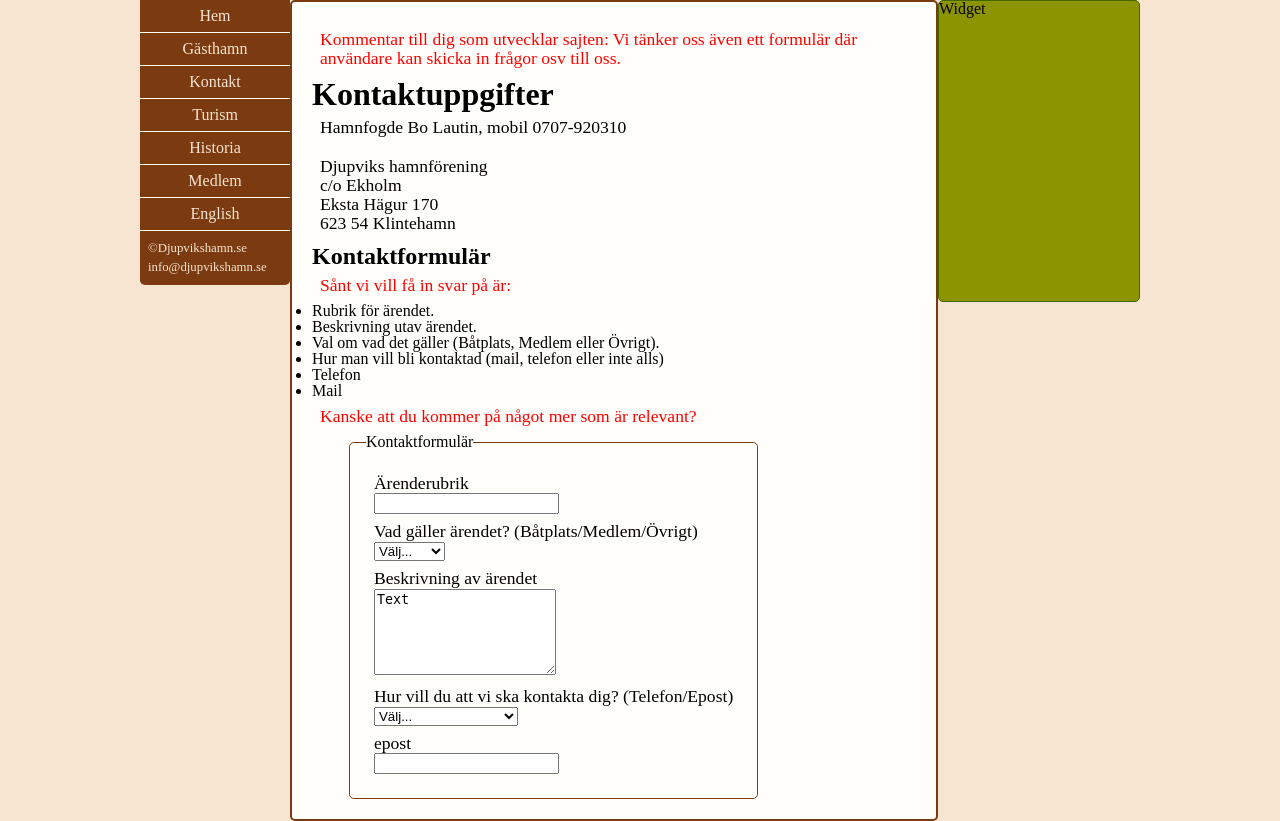
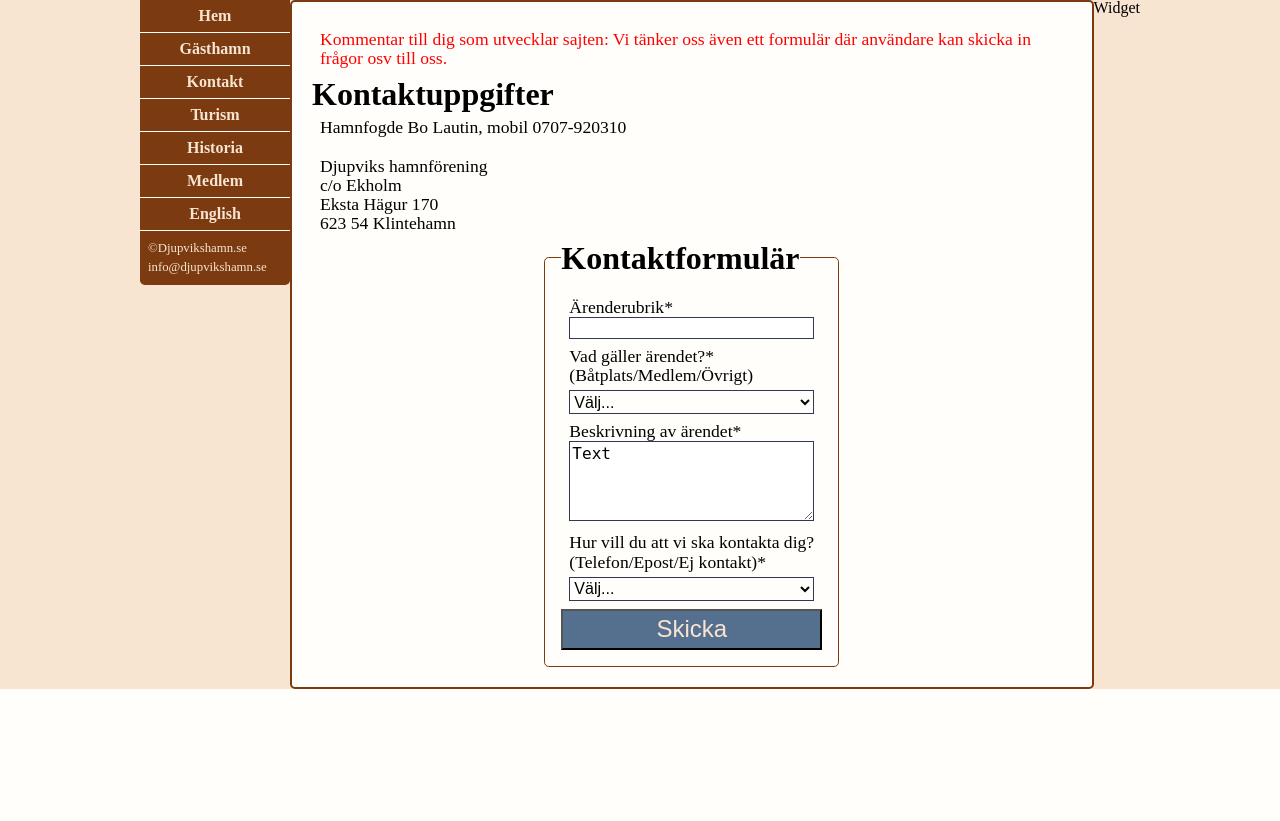
Before and after one commit to ytterdorr/DynWeb_Proj, a PHP site: page /html/kontakt.html in a window 1280 px wide. Shown: the part 160-981 px from the top of the page. After the commit the page ends 849 px from the top, so only its background shows below. Run offline with PHP 8.4, Linux system fonts and the light colour scheme.

Commit message:
finished the form, and some html meta-tag errors

```diff
--- a/css/main.css
+++ b/css/main.css
@@ -120,6 +120,8 @@
   border-radius: 0.3rem;
   padding: 1rem;
   margin: auto;
+  width: 100%
+  max-width: 500px;
 }
 
 form textarea {
@@ -214,6 +216,7 @@
   padding: 0.5rem;
   text-decoration: none;
   list-style-type: none;
+  font-weight: bold;
   /* border-radius: 0.3rem; */
 }
 
@@ -230,11 +233,10 @@
   padding: 20px;
 }
 
-.side-widget,
-.widget {
+.side-widget,{
   width: 20%;
   border: 1px solid var(--green1);
-  background-color: var(--green3);
+  background-color: var(--brown2);
   border-radius: 5px;
   max-height: 300px;
   /* display: none; */
@@ -272,6 +274,51 @@
   text-decoration: none;
 }
 
+
+
+/* Formuläret */
+#contact-form {
+  width: 100%;
+}
+.skicka-knapp {
+  width: 100%;
+  background-color: var(--blue1);
+  color: var(--white1);
+  font-size: 1.5rem;
+  padding: 0.3rem;
+}
+
+.skicka-knapp:hover {
+  background-color: var(--blue2);
+}
+form p {
+  box-sizing: border-box;
+}
+
+form input, form textarea, form select {
+  width: 100%;
+  box-sizing: border-box;
+  font-size: 1rem;
+  border: 1px solid var(--blue3);
+}
+
+form legend {
+  font-size: 2rem;
+  font-weight: bold;
+  /* display: none; */
+}
+
+select {
+  width: 100%;
+  height: 1.5rem;
+  background-color: var(--white2);
+  margin-top: 0.3rem;
+}
+
+.hidden {
+  display: none;
+}
+
 @media screen and (min-width: 1000px) {
   .side-widget {
     display: block;
--- a/html/english.html
+++ b/html/english.html
@@ -2,7 +2,7 @@
 <html lang="en">
   <head>
     <meta charset="UTF-8" />
-    <meta name="viewport" content="width=<device-width>, initial-scale=1.0" />
+    <meta name="viewport" content="width=device-width, initial-scale=1.0" />
     <title>Document</title>
     <link rel="stylesheet" href="../css/reset.css" />
     <link rel="stylesheet" href="../css/main.css" />
@@ -11,7 +11,7 @@
   <body>
     <div class="container">
       <header>
-        <h4>This will be the header</h4>
+        <h1>Djupviks Hamn</h1>
       </header>
       <div class="content-container">
         <aside class="left-side"></aside>
--- a/html/gasthamn.html
+++ b/html/gasthamn.html
@@ -2,7 +2,7 @@
 <html lang="en">
   <head>
     <meta charset="UTF-8" />
-    <meta name="viewport" content="width=<device-width>, initial-scale=1.0" />
+    <meta name="viewport" content="width=device-width, initial-scale=1.0" />
     <title>Document</title>
     <link rel="stylesheet" href="../css/reset.css" />
     <link rel="stylesheet" href="../css/main.css" />
@@ -40,7 +40,7 @@
           <p>
             Hamnfogde Bo Lautin Mobil 0707 - 92 03 10
           </p>
-          <div class="side-widget" id="widget">Widget</div>
+          <div class="widget" id="widget">Widget</div>
         </main>
       </div>
     </div>
--- a/html/historia.html
+++ b/html/historia.html
@@ -2,7 +2,7 @@
 <html lang="en">
   <head>
     <meta charset="UTF-8" />
-    <meta name="viewport" content="width=<device-width>, initial-scale=1.0" />
+    <meta name="viewport" content="width=device-width, initial-scale=1.0" />
     <title>Document</title>
     <link rel="stylesheet" href="../css/reset.css" />
     <link rel="stylesheet" href="../css/main.css" />
--- a/html/kontakt.html
+++ b/html/kontakt.html
@@ -2,7 +2,7 @@
 <html lang="en">
   <head>
     <meta charset="UTF-8" />
-    <meta name="viewport" content="width=<device-width>, initial-scale=1.0" />
+    <meta name="viewport" content="width=device-width, initial-scale=1.0" />
     <title>Document</title>
     <link rel="stylesheet" href="../css/reset.css" />
     <link rel="stylesheet" href="../css/main.css" />
@@ -31,8 +31,8 @@
             Eksta Hägur 170<br />
             623 54 Klintehamn<br />
           </p>
-          <h3>Kontaktformulär</h3>
-          <p class="comment">
+          <!-- <h3>Kontaktformulär</h3> -->
+          <!-- <p class="comment">
             Sånt vi vill få in svar på är:
           </p>
           <ul>
@@ -45,19 +45,19 @@
           </ul>
           <p class="comment">
             Kanske att du kommer på något mer som är relevant?
-          </p>
+          </p> -->
 
           <form id="contact-form">
             <fieldset>
               <legend>Kontaktformulär</legend>
               <p>
-                <label for="rubrik-input">Ärenderubrik</label>
+                <label for="rubrik-input">Ärenderubrik*</label>
                 <input type="text" name="rubrik" id="rubrik-input" required />
               </p>
 
               <p>
                 <label for="arende-typ"
-                  >Vad gäller ärendet? (Båtplats/Medlem/Övrigt)</label
+                  >Vad gäller ärendet?* <br />(Båtplats/Medlem/Övrigt)</label
                 >
 
                 <select id="arende-typ" name="arende-typ" required>
@@ -69,17 +69,23 @@
               </p>
 
               <p>
-                <label for="beskrivning">Beskrivning av ärendet</label>
-                <textarea type="text" name="beskrivning" required>
+                <label for="beskrivning">Beskrivning av ärendet*</label>
+                <textarea
+                  type="text"
+                  name="beskrivning"
+                  id="beskrivning"
+                  required
+                >
 Text</textarea
                 >
               </p>
 
               <p>
-                <label for="contact"
-                  >Hur vill du att vi ska kontakta dig? (Telefon/Epost)</label
+                <label for="contact-select"
+                  >Hur vill du att vi ska kontakta dig? <br />(Telefon/Epost/Ej
+                  kontakt)*</label
                 >
-                <select id="contact" name="contact" required>
+                <select id="contact-select" name="contact-select" required>
                   <option value="">Välj...</option>
                   <option value="epost">Epost</option>
                   <option value="telefon">Telefon</option>
@@ -87,10 +93,11 @@
                 </select>
               </p>
 
-              <p>
-                <label for="epost">epost</label>
-                <input type="email" name="epost" id="epost-input" required />
+              <p class="contact-method">
+                <!-- <label for="telefon-input">Telefonnummer</label>
+                <input type="tel" name="telefon" id="telefon-input" /> -->
               </p>
+              <button type="submit" class="skicka-knapp">Skicka</button>
             </fieldset>
           </form>
         </main>
--- a/html/medlem.html
+++ b/html/medlem.html
@@ -2,7 +2,7 @@
 <html lang="en">
   <head>
     <meta charset="UTF-8" />
-    <meta name="viewport" content="width=<device-width>, initial-scale=1.0" />
+    <meta name="viewport" content="width=device-width, initial-scale=1.0" />
     <title>Document</title>
     <link rel="stylesheet" href="../css/reset.css" />
     <link rel="stylesheet" href="../css/main.css" />
@@ -11,7 +11,7 @@
   <body>
     <div class="container">
       <header>
-        <h4>This will be the header</h4>
+        <h1>Djupviks Hamn</h1>
       </header>
       <div class="content-container">
         <aside class="left-side"></aside>
--- a/html/turism.html
+++ b/html/turism.html
@@ -2,7 +2,7 @@
 <html lang="en">
   <head>
     <meta charset="UTF-8" />
-    <meta name="viewport" content="width=<device-width>, initial-scale=1.0" />
+    <meta name="viewport" content="width=device-width, initial-scale=1.0" />
     <title>Document</title>
     <link rel="stylesheet" href="../css/reset.css" />
     <link rel="stylesheet" href="../css/main.css" />
--- a/js/kontaktform.js
+++ b/js/kontaktform.js
@@ -1,8 +1,28 @@
-let kontakt = document.querySelector("#contact");
+let kontakt = document.querySelector("#contact-select");
 console.log(kontakt);
 
 const form = document.querySelector("#contact-form");
 
 kontakt.addEventListener("change", function (event) {
   console.log(kontakt.value);
+  // hide contact method fields
+  contactMethod = document.querySelector(".contact-method");
+  contactMethod.innerHTML = "";
+  if (kontakt.value == "epost") {
+    contactMethod.innerHTML = `<label for="contact-input">Epost*</label>
+    <input type="email" name="contactMethod" id="contact-input" required/>`;
+  } else if (kontakt.value == "telefon") {
+    contactMethod.innerHTML = `<label for="contact-input">Telefonnummer*</label>
+    <input type="tel" name="contactMethod" id="contact-input" required/>`;
+  }
+
+  //   contactFields.forEach((el) => {
+  //     el.classList.add("hidden");
+  //   });
+
+  //   if (kontakt.value == "epost") {
+  //     document.querySelector("#epost-p").classList.remove("hidden");
+  //   } else if (kontakt.value == "telefon") {
+  //     document.querySelector("#telefon-p").classList.remove("hidden");
+  //   }
 });
```
